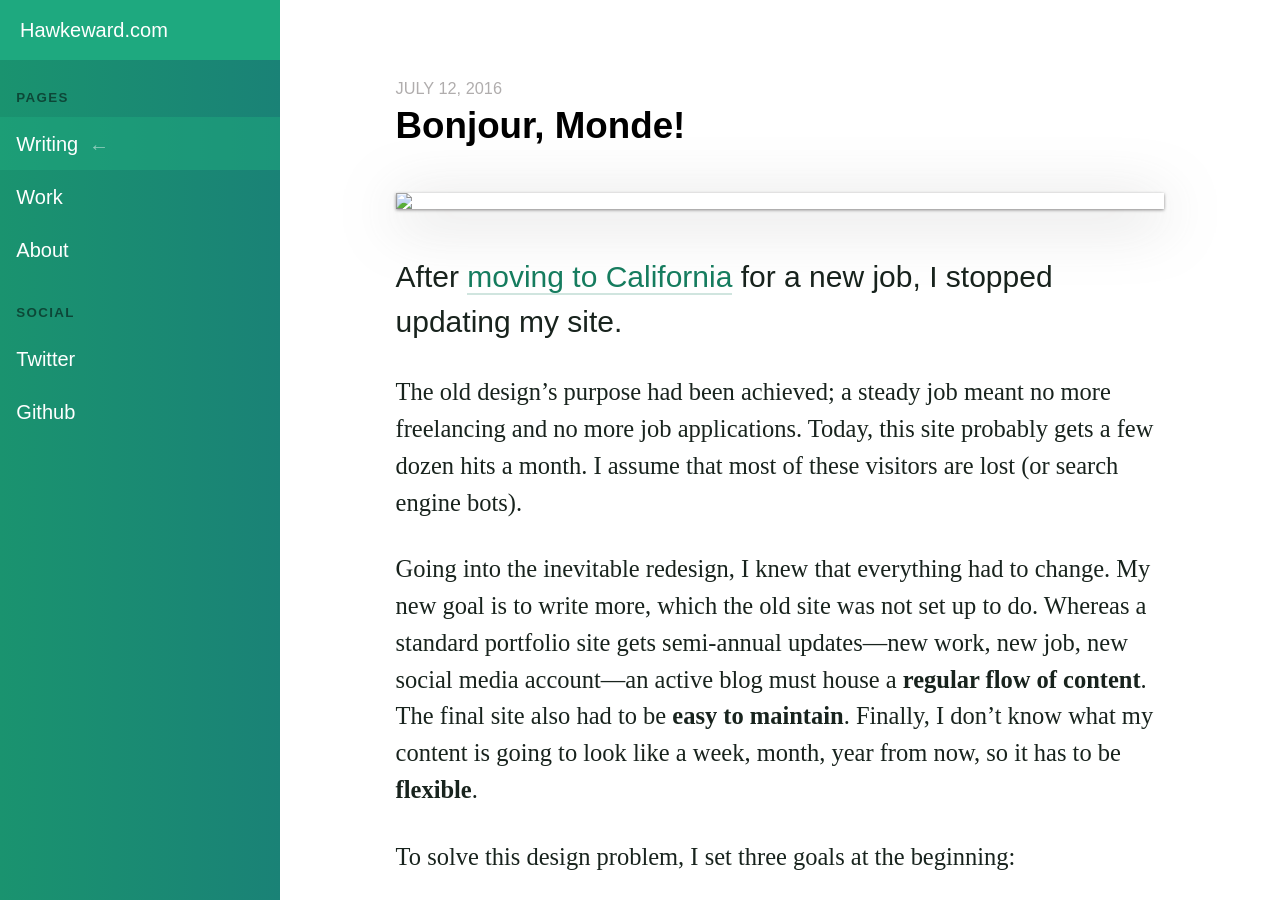
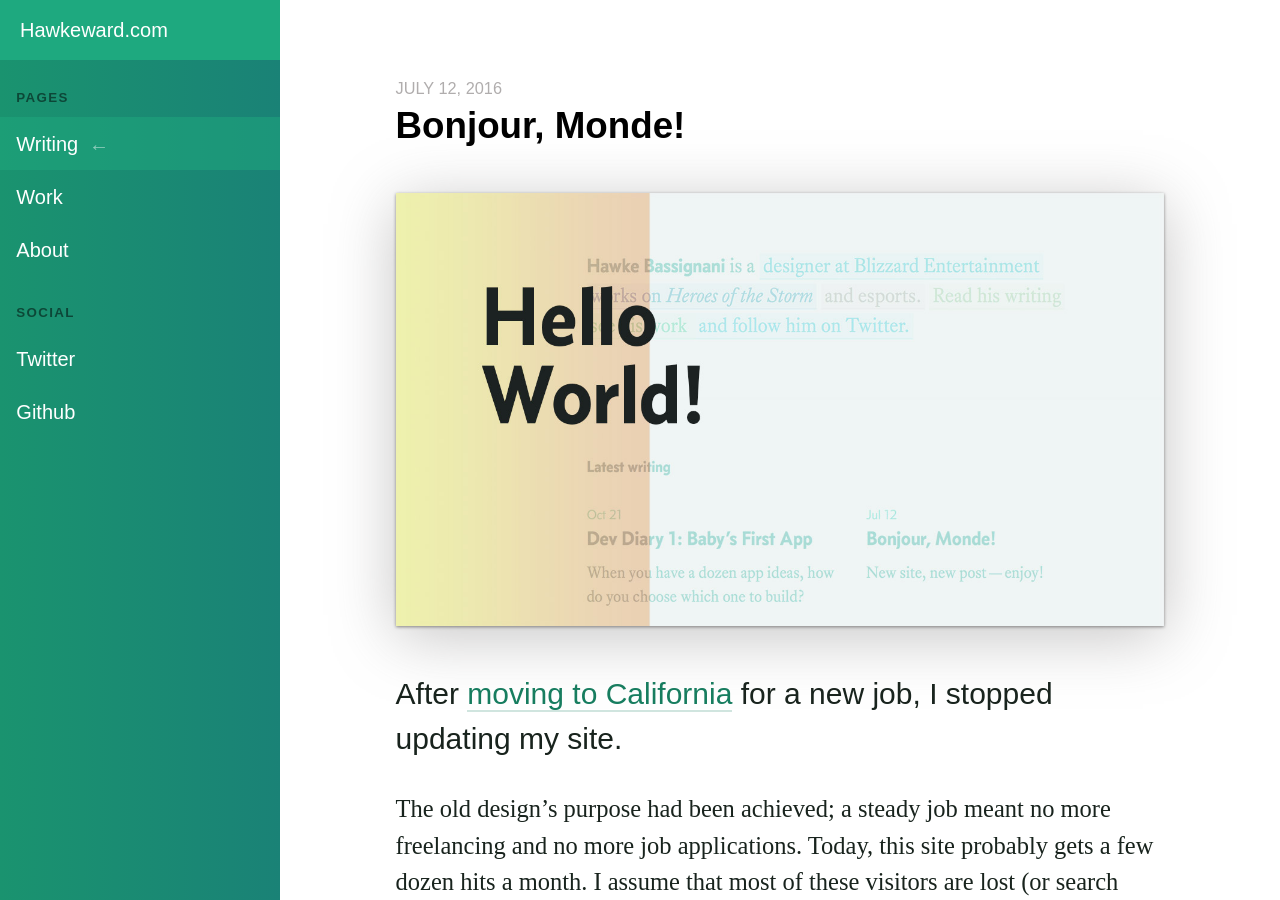
Before and after one commit to whbassignani/whbassignani.github.io, a Jekyll site: the page built from _posts/writing/2016-07-12-new-site.md, in a window 1280 px wide and 900 px high. Built offline with Jekyll 4.4.1, drawn with Linux system fonts in a browser that asks for light colours; some web fonts are replaced.

Commit message:
Updating New Site post folder and adding banner

```diff
--- a/_posts/writing/2016-07-12-new-site.md
+++ b/_posts/writing/2016-07-12-new-site.md
@@ -4,14 +4,14 @@
 dek: "New site, new post — enjoy!"
 
 banner:
-- size: 1920
-  url: /assets/writing/2016-04-23-new-site/banner-1920.jpg
+- size: 2560
+  url: /assets/writing/2016-07-12-new-site/banner-2560.jpg
 - size: 1280
-  url: /assets/writing/2016-04-23-new-site/banner-1280.jpg
+  url: /assets/writing/2016-07-12-new-site/banner-1280.jpg
 - size: 640
-  url: /assets/writing/2016-04-23-new-site/banner-640.jpg
+  url: /assets/writing/2016-07-12-new-site/banner-640.jpg
 - size: 320
-  url: /assets/writing/2016-04-23-new-site/banner-320.jpg
+  url: /assets/writing/2016-07-12-new-site/banner-320.jpg
 ---
 
 <p class="lede">After <a href="/writing/into-the-west/">moving to California</a> for a new job, I stopped updating my site.</p>
@@ -38,7 +38,7 @@
 I am using [Concourse](http://concoursefont.com) and [Equity](http://practicaltypography.com/equity.html) by Matthew Butterick. Both are highly legible, versatile, and nuanced typefaces, and they work well together. Go buy them!
 
 <div class="photo">
-  <img src="/assets/writing/2016-04-23-new-site/img-type-1280.jpg" srcset="/assets/writing/2016-04-23-new-site/img-type-2560.jpg 2560w, /assets/writing/2016-04-23-new-site/img-type-1280.jpg 1280w, /assets/writing/2016-04-23-new-site/img-type-640.jpg 640w, /assets/writing/2016-04-23-new-site/img-type-320.jpg 320w" alt="Type samples for Concourse and Equity fonts">
+  <img src="/assets/writing/2016-07-12-new-site/img-type-1280.jpg" srcset="/assets/writing/2016-07-12-new-site/img-type-2560.jpg 2560w, /assets/writing/2016-07-12-new-site/img-type-1280.jpg 1280w, /assets/writing/2016-07-12-new-site/img-type-640.jpg 640w, /assets/writing/2016-07-12-new-site/img-type-320.jpg 320w" alt="Type samples for Concourse and Equity fonts">
 </div>
 
 The type sizes, line-height, gutters, and even some UI elements are set with a modular typographic scale. In the coming weeks, I’ll write more about my setup, but you can get a preview by looking at the Sass files in my [Github repo](https://github.com/whbassignani/hawkeward-com) for Hawkeward.com.
@@ -48,7 +48,7 @@
 I also replaced old, hack-esque layout CSS with flexbox. Flex is not the answer to every problem—and it can make some patterns *harder*—but it’s the future and worth learning.
 
 <div class="photo photo-medium">
-  <img src="/assets/writing/2016-04-23-new-site/img-floats-520.jpg" srcset="/assets/writing/2016-04-23-new-site/img-floats-320.jpg 320w, /assets/writing/2016-04-23-new-site/img-floats-520.jpg 520w" alt="Meme, learn flexbox!">
+  <img src="/assets/writing/2016-07-12-new-site/img-floats-520.jpg" srcset="/assets/writing/2016-07-12-new-site/img-floats-320.jpg 320w, /assets/writing/2016-07-12-new-site/img-floats-520.jpg 520w" alt="Meme, learn flexbox!">
   <p class="caption">Source: the glorious Internet.</p>
 </div>
 
```
Also changed, not shown: assets/writing/2016-07-12-new-site/banner-1280.jpg (added), assets/writing/2016-07-12-new-site/banner-2560.jpg (added), assets/writing/2016-07-12-new-site/banner-320.jpg (added), assets/writing/2016-07-12-new-site/banner-640.jpg (added), assets/writing/2016-07-12-new-site/img-floats-320.jpg (renamed from assets/writing/2016-04-23-new-site/img-floats-320.jpg), assets/writing/2016-07-12-new-site/img-floats-520.jpg (renamed from assets/writing/2016-04-23-new-site/img-floats-520.jpg), assets/writing/2016-07-12-new-site/img-type-1280.jpg (renamed from assets/writing/2016-04-23-new-site/img-type-1280.jpg), assets/writing/2016-07-12-new-site/img-type-2560.jpg (renamed from assets/writing/2016-04-23-new-site/img-type-2560.jpg), assets/writing/2016-07-12-new-site/img-type-320.jpg (renamed from assets/writing/2016-04-23-new-site/img-type-320.jpg), assets/writing/2016-07-12-new-site/img-type-640.jpg (renamed from assets/writing/2016-04-23-new-site/img-type-640.jpg).
